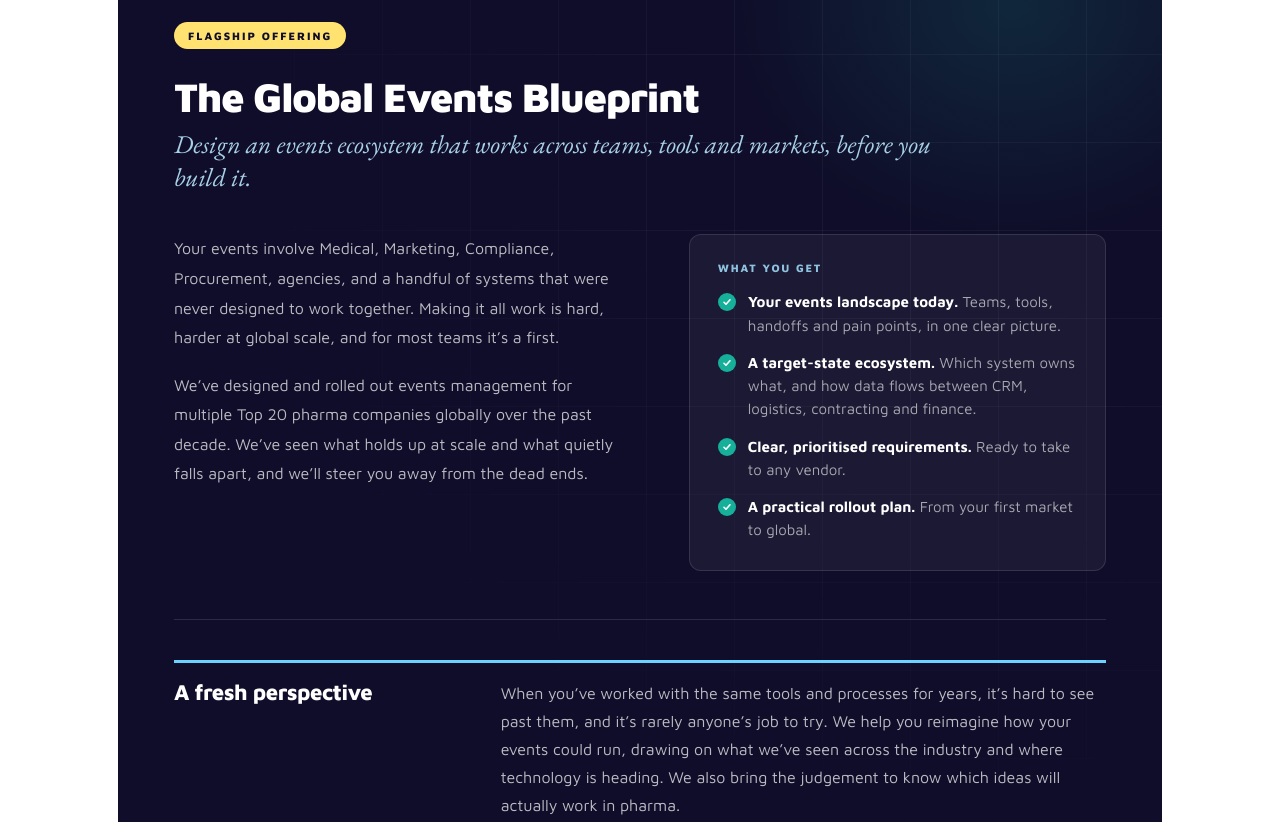
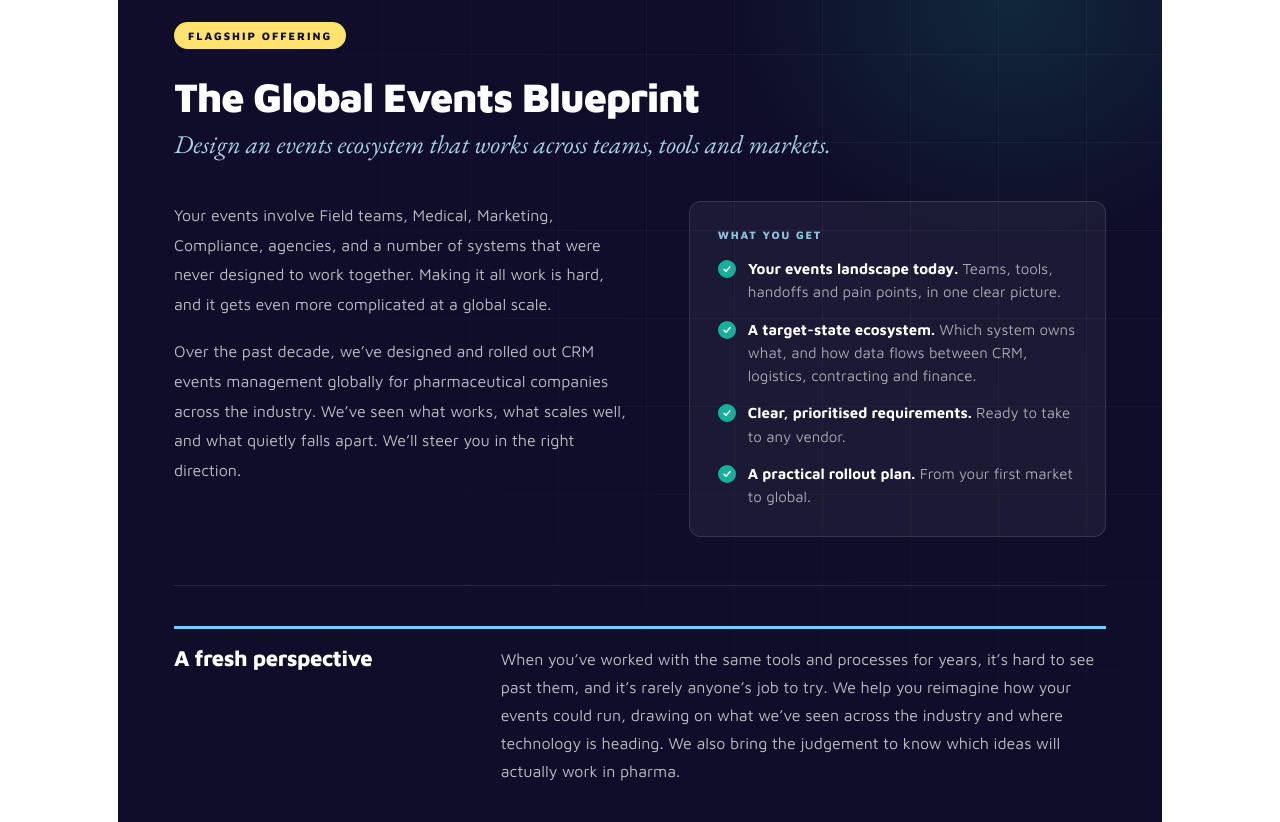
Before and after one commit to erikdrawz/brightside-company, a plain HTML site: page public/index.html in a window 1280 px wide. Shown: the part 2700-3522 px from the top of the page. Drawn offline with nearby package versions, Linux system fonts and the light colour scheme; a web font is replaced by a local one.

Commit message:
Use Jenna's copy in the Blueprint box
Co-Authored-By: Claude Opus 5.5 <noreply@anthropic.com>

```diff
--- a/public/index.html
+++ b/public/index.html
@@ -507,12 +507,12 @@
       <div class="offer fade-up" id="blueprint">
         <span class="offer-badge">Flagship offering</span>
         <h3 class="offer-title">The Global Events Blueprint</h3>
-        <span class="offer-tagline">Design an events ecosystem that works across teams, tools and markets, before you build it.</span>
+        <span class="offer-tagline">Design an events ecosystem that works across teams, tools and markets.</span>
 
         <div class="offer-grid">
           <div class="offer-body">
-            <p>Your events involve Medical, Marketing, Compliance, Procurement, agencies, and a handful of systems that were never designed to work together. Making it all work is hard, harder at global scale, and for most teams it&rsquo;s a first.</p>
-            <p>We&rsquo;ve designed and rolled out events management for multiple Top 20 pharma companies globally over the past decade. We&rsquo;ve seen what holds up at scale and what quietly falls apart, and we&rsquo;ll steer you away from the dead ends.</p>
+            <p>Your events involve Field teams, Medical, Marketing, Compliance, agencies, and a number of systems that were never designed to work together. Making it all work is hard, and it gets even more complicated at a global scale.</p>
+            <p>Over the past decade, we&rsquo;ve designed and rolled out CRM events management globally for pharmaceutical companies across the industry. We&rsquo;ve seen what works, what scales well, and what quietly falls apart. We&rsquo;ll steer you in the right direction.</p>
           </div>
           <div class="offer-get">
             <span class="offer-get-label">What you get</span>
```
